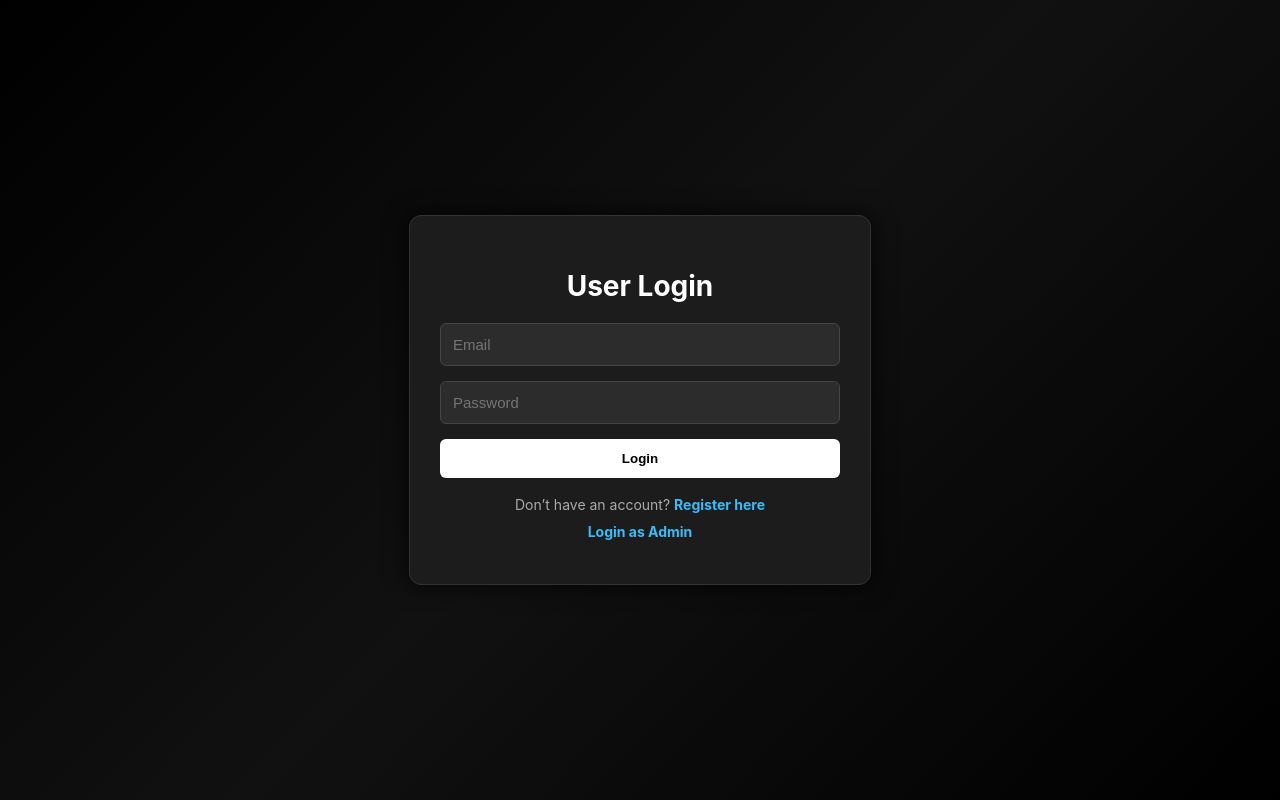
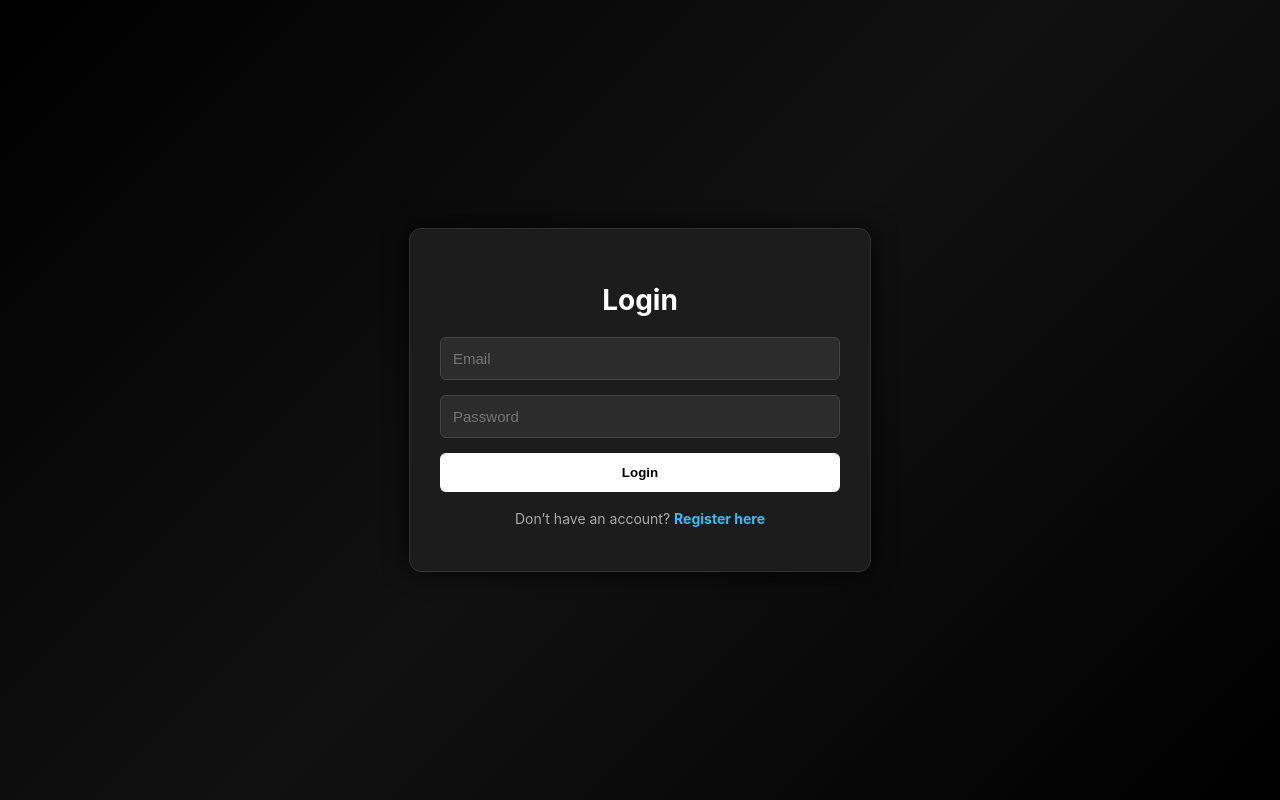
Before and after one commit to pavitraa07/Benzamods-Project, a React (Create React App) app in the folder frontend/: page /login in a window 1280 px wide. Built offline with nearby package versions, Linux system fonts and the light colour scheme.

Commit message:
Deployment

```diff
--- a/frontend/src/auth/Login.jsx
+++ b/frontend/src/auth/Login.jsx
@@ -18,7 +18,6 @@ export default function Login() {
   const [form, setForm] = useState({ email: "", password: "" });
   const [loading, setLoading] = useState(false);
   const [message, setMessage] = useState("");
-  const [isAdminLogin, setIsAdminLogin] = useState(false); // 👈 track if logging as admin
 
   const handleChange = (e) => {
     setForm({ ...form, [e.target.name]: e.target.value });
@@ -34,13 +33,9 @@ export default function Login() {
       if (res.data.token) {
         localStorage.setItem("token", res.data.token);
 
-        // redirect depending on login type
-        if (isAdminLogin) {
-          if (res.data.role === "admin") {
-            navigate("/admin", { replace: true });
-          } else {
-            setMessage("User not registered as admin");
-          }
+        // check role and redirect accordingly
+        if (res.data.user?.role === "admin") {
+          navigate("/admin", { replace: true });
         } else {
           navigate("/homepage", { replace: true });
         }
@@ -62,9 +57,7 @@ export default function Login() {
         transition={{ duration: 0.7, ease: "easeOut" }}
         style={cardStyle}
       >
-        <h2 style={titleStyle}>
-          {isAdminLogin ? "Admin Login" : "User Login"}
-        </h2>
+        <h2 style={titleStyle}>Login</h2>
 
         <form onSubmit={handleLogin} style={formStyle}>
           <motion.input
@@ -105,31 +98,10 @@ export default function Login() {
         {message && <p style={errorStyle}>{message}</p>}
 
         <p style={footerStyle}>
-          {isAdminLogin ? (
-            <>
-              Not an admin?{" "}
-              <span
-                onClick={() => setIsAdminLogin(false)}
-                style={linkStyle}
-              >
-                Login as User
-              </span>
-            </>
-          ) : (
-            <>
-              Don’t have an account?{" "}
-              <span onClick={() => navigate("/register")} style={linkStyle}>
-                Register here
-              </span>
-              <br />
-              <span
-                onClick={() => setIsAdminLogin(true)}
-                style={{ ...linkStyle, marginTop: "10px", display: "inline-block" }}
-              >
-                Login as Admin
-              </span>
-            </>
-          )}
+          Don’t have an account?{" "}
+          <span onClick={() => navigate("/register")} style={linkStyle}>
+            Register here
+          </span>
         </p>
       </motion.div>
     </div>
```
